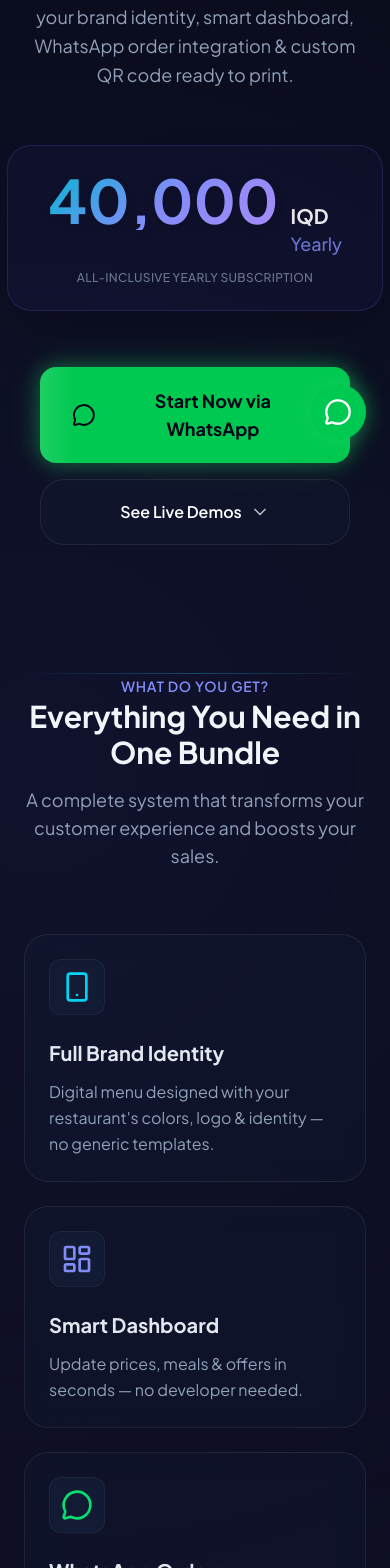
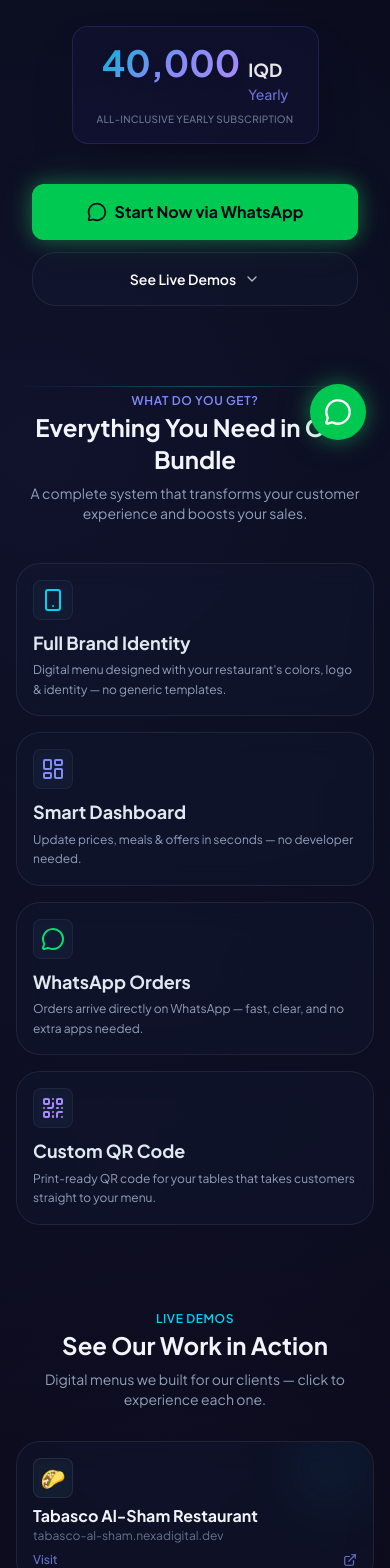
Before and after one commit to Hussain-Dev2/Landin_Page-SM, a React (Vite) app: page / in a window 390 px wide. Shown: the part 380-1948 px from the top of the page. Built offline with nearby package versions, Linux system fonts and the light colour scheme.

Commit message:
feat: initialize landing page layout with localization, interactive features, and WhatsApp integration

```diff
--- a/src/App.jsx
+++ b/src/App.jsx
@@ -77,54 +77,54 @@
         </div>
       </nav>
 
-      <main className="pt-28 pb-20 px-6 max-w-6xl mx-auto space-y-32">
+      <main className="pt-24 pb-16 px-4 md:px-6 max-w-6xl mx-auto space-y-20 md:space-y-32">
 
         {/* ── Hero Section ───────────────────────────── */}
-        <section className={`flex flex-col items-center text-center space-y-8 ${isLoaded ? 'fade-up' : 'opacity-0'}`}>
+        <section className={`flex flex-col items-center text-center space-y-6 md:space-y-8 ${isLoaded ? 'fade-up' : 'opacity-0'}`}>
 
-          <div className="inline-flex items-center gap-2 px-4 py-2 rounded-full glass-card border-indigo-500/20 text-indigo-300 text-xs md:text-sm font-medium mb-2 md:mb-4 delay-100 animate-float">
-            <span className="w-2 h-2 rounded-full bg-cyan-400 animate-pulse"></span>
+          <div className="inline-flex items-center gap-2 px-3 py-1.5 md:px-4 md:py-2 rounded-full glass-card border-indigo-500/20 text-indigo-300 text-xs md:text-sm font-medium mb-1 md:mb-4 delay-100 animate-float">
+            <span className="w-1.5 h-1.5 md:w-2 md:h-2 rounded-full bg-cyan-400 animate-pulse"></span>
             {t.hero_badge}
           </div>
 
-          <h1 className="text-4xl md:text-7xl font-extrabold leading-[1.1] tracking-tight delay-200 px-2">
+          <h1 className="text-3xl sm:text-4xl md:text-7xl font-extrabold leading-[1.15] md:leading-[1.1] tracking-tight delay-200 px-2">
             {t.hero_headline_1} <br/>
-            <span className="text-gradient-vibrant block mt-2">{t.hero_headline_2}</span>
+            <span className="text-gradient-vibrant block mt-1 md:mt-2">{t.hero_headline_2}</span>
           </h1>
 
-          <p className="text-lg md:text-xl text-slate-400 max-w-2xl delay-300 leading-relaxed">
+          <p className="text-base sm:text-lg md:text-xl text-slate-400 max-w-2xl delay-300 leading-relaxed px-2">
             {t.hero_sub}
           </p>
 
           {/* Pricing Highlight */}
-          <div className="delay-400 py-6">
-            <div className="inline-flex flex-col items-center justify-center px-10 py-6 rounded-3xl bg-indigo-900/10 border border-indigo-500/20 relative overflow-hidden group shadow-2xl">
+          <div className="delay-400 py-4 md:py-6">
+            <div className="inline-flex flex-col items-center justify-center px-6 py-4 md:px-10 md:py-6 rounded-2xl md:rounded-3xl bg-indigo-900/10 border border-indigo-500/20 relative overflow-hidden group shadow-2xl">
               <div className="absolute inset-0 bg-gradient-to-r from-cyan-500/5 to-indigo-500/5 opacity-0 group-hover:opacity-100 transition-opacity duration-500"></div>
-              <div className="flex items-baseline gap-3">
-                <span className="text-6xl md:text-7xl font-black text-gradient-vibrant drop-shadow-lg">{t.hero_price}</span>
+              <div className="flex items-baseline gap-2 md:gap-3">
+                <span className="text-4xl sm:text-5xl md:text-7xl font-black text-gradient-vibrant drop-shadow-lg">{t.hero_price}</span>
                 <div className="flex flex-col items-start leading-none">
-                  <span className="text-xl md:text-2xl font-bold text-white/90">{t.hero_currency}</span>
-                  <span className="text-lg font-medium text-indigo-400/80">{t.hero_period}</span>
+                  <span className="text-lg md:text-2xl font-bold text-white/90">{t.hero_currency}</span>
+                  <span className="text-sm md:text-lg font-medium text-indigo-400/80">{t.hero_period}</span>
                 </div>
               </div>
-              <span className="text-slate-400 mt-3 font-medium tracking-wide uppercase text-xs opacity-70">{t.hero_price_label}</span>
+              <span className="text-slate-400 mt-2 md:mt-3 font-medium tracking-wide uppercase text-[10px] md:text-xs opacity-70">{t.hero_price_label}</span>
             </div>
           </div>
 
-          <div className="flex flex-col sm:flex-row gap-4 w-full px-4 sm:px-0 sm:w-auto delay-500">
+          <div className="flex flex-col sm:flex-row gap-3 md:gap-4 w-full px-4 sm:px-0 sm:w-auto delay-500">
             <button
               onClick={handleWhatsAppClick}
-              className="wa-btn btn-press flex items-center justify-center gap-3 px-8 py-5 rounded-2xl bg-green-500 hover:bg-green-400 text-slate-950 font-black text-lg transition-colors glow-green"
+              className="wa-btn btn-press flex items-center justify-center gap-2 md:gap-3 px-6 py-4 md:px-8 md:py-5 rounded-xl md:rounded-2xl bg-green-500 hover:bg-green-400 text-slate-950 font-black text-base md:text-lg transition-colors glow-green"
             >
-              <MessageCircle className="w-6 h-6" />
+              <MessageCircle className="w-5 h-5 md:w-6 md:h-6" />
               {t.hero_cta_main}
             </button>
             <a
               href="#demos"
-              className="btn-press flex items-center justify-center gap-2 px-8 py-5 rounded-2xl glass-card hover:bg-white/5 text-white font-semibold transition-colors border border-white/10"
+              className="btn-press flex items-center justify-center gap-2 px-6 py-4 md:px-8 md:py-5 rounded-xl md:rounded-2xl glass-card hover:bg-white/5 text-white font-semibold text-sm md:text-base transition-colors border border-white/10"
             >
               {t.hero_cta_demos}
-              <ChevronDown className="w-5 h-5 opacity-70" />
+              <ChevronDown className="w-4 h-4 md:w-5 md:h-5 opacity-70" />
             </a>
           </div>
 
@@ -133,34 +133,34 @@
         <div className="section-divider"></div>
 
         {/* ── Features Section ───────────────────────── */}
-        <section className="space-y-16">
-          <div className="text-center space-y-4 max-w-3xl mx-auto">
-            <span className="text-indigo-400 font-semibold tracking-wider uppercase text-sm">{t.features_eyebrow}</span>
-            <h2 className="text-3xl md:text-5xl font-bold">{t.features_title}</h2>
-            <p className="text-slate-400 text-lg">{t.features_sub}</p>
+        <section className="space-y-10 md:space-y-16">
+          <div className="text-center space-y-2 md:space-y-4 max-w-3xl mx-auto px-2">
+            <span className="text-indigo-400 font-semibold tracking-wider uppercase text-xs md:text-sm">{t.features_eyebrow}</span>
+            <h2 className="text-2xl md:text-5xl font-bold">{t.features_title}</h2>
+            <p className="text-slate-400 text-sm md:text-lg">{t.features_sub}</p>
           </div>
 
-          <div className="grid md:grid-cols-2 lg:grid-cols-4 gap-6">
+          <div className="grid grid-cols-1 sm:grid-cols-2 lg:grid-cols-4 gap-4 md:gap-6">
             <FeatureCard
-              icon={<Smartphone className="w-8 h-8 text-cyan-400" />}
+              icon={<Smartphone className="w-6 h-6 md:w-8 md:h-8 text-cyan-400" />}
               title={t.feat_1_title}
               desc={t.feat_1_desc}
               delay="delay-100"
             />
             <FeatureCard
-              icon={<LayoutDashboard className="w-8 h-8 text-indigo-400" />}
+              icon={<LayoutDashboard className="w-6 h-6 md:w-8 md:h-8 text-indigo-400" />}
               title={t.feat_2_title}
               desc={t.feat_2_desc}
               delay="delay-200"
             />
             <FeatureCard
-              icon={<MessageCircle className="w-8 h-8 text-green-400" />}
+              icon={<MessageCircle className="w-6 h-6 md:w-8 md:h-8 text-green-400" />}
               title={t.feat_3_title}
               desc={t.feat_3_desc}
               delay="delay-300"
             />
             <FeatureCard
-              icon={<QrCode className="w-8 h-8 text-violet-400" />}
+              icon={<QrCode className="w-6 h-6 md:w-8 md:h-8 text-violet-400" />}
               title={t.feat_4_title}
               desc={t.feat_4_desc}
               delay="delay-400"
@@ -169,41 +169,41 @@
         </section>
 
         {/* ── Live Demos Section ─────────────────────── */}
-        <section id="demos" className="space-y-12 relative">
+        <section id="demos" className="space-y-8 md:space-y-12 relative">
           {/* Decorative background elements */}
-          <div className="absolute top-1/2 left-1/2 -translate-x-1/2 -translate-y-1/2 w-[600px] h-[600px] bg-cyan-500/5 rounded-full blur-[100px] pointer-events-none"></div>
+          <div className="absolute top-1/2 left-1/2 -translate-x-1/2 -translate-y-1/2 w-[300px] md:w-[600px] h-[300px] md:h-[600px] bg-cyan-500/5 rounded-full blur-[60px] md:blur-[100px] pointer-events-none"></div>
 
-          <div className="text-center space-y-4 relative z-10">
-            <span className="text-cyan-400 font-semibold tracking-wider uppercase text-sm">{t.demos_eyebrow}</span>
-            <h2 className="text-3xl md:text-5xl font-bold">{t.demos_title}</h2>
-            <p className="text-slate-400 text-lg max-w-2xl mx-auto">{t.demos_sub}</p>
+          <div className="text-center space-y-2 md:space-y-4 relative z-10 px-2">
+            <span className="text-cyan-400 font-semibold tracking-wider uppercase text-xs md:text-sm">{t.demos_eyebrow}</span>
+            <h2 className="text-2xl md:text-5xl font-bold">{t.demos_title}</h2>
+            <p className="text-slate-400 text-sm md:text-lg max-w-2xl mx-auto">{t.demos_sub}</p>
           </div>
 
-          <div className="grid sm:grid-cols-2 lg:grid-cols-3 gap-6 relative z-10">
+          <div className="grid grid-cols-1 sm:grid-cols-2 lg:grid-cols-3 gap-4 md:gap-6 relative z-10">
             {t.demos.map((demo, idx) => (
               <a
                 key={idx}
                 href={demo.url}
                 target="_blank"
                 rel="noopener noreferrer"
-                className="glass-card glass-card-hover group p-6 flex flex-col justify-between h-48 relative overflow-hidden"
+                className="glass-card glass-card-hover group p-4 md:p-6 flex flex-col justify-between h-36 md:h-48 relative overflow-hidden"
               >
                 {/* Abstract graphic representing a menu */}
-                <div className="absolute -right-6 -top-6 w-32 h-32 bg-gradient-to-br from-cyan-500/10 to-transparent rounded-full blur-xl group-hover:scale-150 transition-transform duration-700"></div>
+                <div className="absolute -right-4 -top-4 w-24 h-24 md:w-32 md:h-32 md:-right-6 md:-top-6 bg-gradient-to-br from-cyan-500/10 to-transparent rounded-full blur-xl group-hover:scale-150 transition-transform duration-700"></div>
 
-                <div className="space-y-4">
-                  <div className="w-12 h-12 rounded-xl bg-slate-800/50 border border-slate-700/50 flex items-center justify-center text-2xl shadow-inner">
+                <div className="space-y-2 md:space-y-4">
+                  <div className="w-10 h-10 md:w-12 md:h-12 rounded-lg md:rounded-xl bg-slate-800/50 border border-slate-700/50 flex items-center justify-center text-xl md:text-2xl shadow-inner">
                     {demo.emoji}
                   </div>
                   <div>
-                    <h3 className="font-bold text-lg text-slate-100 group-hover:text-cyan-300 transition-colors">{demo.label}</h3>
-                    <p className="text-sm text-slate-500 font-mono mt-1 truncate">{new URL(demo.url).hostname}</p>
+                    <h3 className="font-bold text-base md:text-lg text-slate-100 group-hover:text-cyan-300 transition-colors leading-tight">{demo.label}</h3>
+                    <p className="text-xs md:text-sm text-slate-500 font-mono mt-0.5 md:mt-1 truncate">{new URL(demo.url).hostname}</p>
                   </div>
                 </div>
 
-                <div className="flex items-center justify-between text-sm font-medium text-indigo-400 opacity-80 group-hover:opacity-100 transition-opacity">
+                <div className="flex items-center justify-between text-xs md:text-sm font-medium text-indigo-400 opacity-80 group-hover:opacity-100 transition-opacity">
                   <span>{t.demos_visit}</span>
-                  <ExternalLink className="w-4 h-4 transform group-hover:translate-x-1 group-hover:-translate-y-1 transition-transform rtl:group-hover:-translate-x-1 ltr-icon" />
+                  <ExternalLink className="w-3.5 h-3.5 md:w-4 md:h-4 transform group-hover:translate-x-1 group-hover:-translate-y-1 transition-transform rtl:group-hover:-translate-x-1 ltr-icon" />
                 </div>
               </a>
             ))}
@@ -211,55 +211,55 @@
             {/* CTA Card inline with demos */}
             <div
               onClick={handleWhatsAppClick}
-              className="glass-card glass-card-hover group p-6 flex flex-col items-center justify-center text-center h-48 cursor-pointer bg-gradient-to-br from-indigo-900/20 to-violet-900/20 border-dashed border-2 border-indigo-500/20"
+              className="glass-card glass-card-hover group p-4 md:p-6 flex flex-col items-center justify-center text-center h-36 md:h-48 cursor-pointer bg-gradient-to-br from-indigo-900/20 to-violet-900/20 border-dashed border-2 border-indigo-500/20 rounded-2xl md:rounded-3xl"
             >
-              <div className="w-12 h-12 rounded-full bg-indigo-500/20 flex items-center justify-center mb-3 group-hover:scale-110 transition-transform">
-                <ArrowIcon className="w-6 h-6 text-indigo-400 ltr-icon" />
+              <div className="w-10 h-10 md:w-12 md:h-12 rounded-full bg-indigo-500/20 flex items-center justify-center mb-2 md:mb-3 group-hover:scale-110 transition-transform">
+                <ArrowIcon className="w-5 h-5 md:w-6 md:h-6 text-indigo-400 ltr-icon" />
               </div>
-              <h3 className="font-bold text-slate-200">صمم قائمتك الآن</h3>
+              <h3 className="font-bold text-sm md:text-base text-slate-200">صمم قائمتك الآن</h3>
             </div>
           </div>
         </section>
 
         {/* ── Pricing Section ────────────────────────── */}
-        <section className="py-12 relative px-2">
-          <div className="max-w-4xl mx-auto glass-card border-indigo-500/20 p-6 md:p-12 rounded-3xl relative overflow-hidden shadow-2xl">
+        <section className="py-8 md:py-12 relative px-0 sm:px-2">
+          <div className="max-w-4xl mx-auto glass-card border-indigo-500/20 p-5 md:p-12 rounded-2xl md:rounded-3xl relative overflow-hidden shadow-2xl">
             {/* Circuit background */}
             <div className="absolute inset-0 bg-circuit opacity-30 pointer-events-none"></div>
 
-            <div className="grid md:grid-cols-2 gap-8 md:gap-12 relative z-10">
-              <div className="space-y-6">
+            <div className="grid md:grid-cols-2 gap-6 md:gap-12 relative z-10">
+              <div className="space-y-4 md:space-y-6">
                 <div>
                   <span className="text-indigo-400 font-semibold tracking-wider uppercase text-xs md:text-sm">{t.price_eyebrow}</span>
-                  <h2 className="text-2xl md:text-3xl font-bold mt-2">{t.price_title}</h2>
-                  <p className="text-slate-400 mt-2 text-sm md:text-base">{t.price_subtitle}</p>
+                  <h2 className="text-xl md:text-3xl font-bold mt-1 md:mt-2">{t.price_title}</h2>
+                  <p className="text-slate-400 mt-1 md:mt-2 text-xs md:text-base">{t.price_subtitle}</p>
                 </div>
 
-                <div className="flex items-baseline gap-2">
-                  <span className="text-5xl md:text-6xl font-black text-white">{t.price_amount}</span>
-                  <span className="text-lg md:text-xl text-slate-400">{t.price_currency} {t.price_period}</span>
+                <div className="flex items-baseline gap-1.5 md:gap-2">
+                  <span className="text-4xl md:text-6xl font-black text-white">{t.price_amount}</span>
+                  <span className="text-base md:text-xl text-slate-400">{t.price_currency} {t.price_period}</span>
                 </div>
 
-                <p className="text-slate-300 leading-relaxed text-sm md:text-base">
+                <p className="text-slate-300 leading-relaxed text-xs md:text-base">
                   {t.price_desc}
                 </p>
 
                 <button
                   onClick={handleWhatsAppClick}
-                  className="w-full btn-press flex items-center justify-center gap-2 px-6 py-5 rounded-2xl bg-indigo-600 hover:bg-indigo-500 text-white font-black text-lg transition-colors glow-indigo shadow-lg"
+                  className="w-full btn-press flex items-center justify-center gap-2 px-5 py-4 md:px-6 md:py-5 rounded-xl md:rounded-2xl bg-indigo-600 hover:bg-indigo-500 text-white font-black text-base md:text-lg transition-colors glow-indigo shadow-lg"
                 >
                   {t.price_cta}
-                  <ArrowIcon className="w-5 h-5 ltr-icon" />
+                  <ArrowIcon className="w-4 h-4 md:w-5 md:h-5 ltr-icon" />
                 </button>
               </div>
 
-              <div className="bg-indigo-900/20 rounded-2xl p-6 md:p-8 border border-indigo-500/10">
-                <h3 className="font-semibold text-lg mb-6">{t.price_includes}</h3>
-                <ul className="space-y-4">
+              <div className="bg-indigo-900/20 rounded-xl md:rounded-2xl p-5 md:p-8 border border-indigo-500/10">
+                <h3 className="font-semibold text-base md:text-lg mb-4 md:mb-6">{t.price_includes}</h3>
+                <ul className="space-y-3 md:space-y-4">
                   {t.price_items.map((item, idx) => (
-                    <li key={idx} className="flex items-start gap-3">
-                      <CheckCircle2 className="w-5 h-5 text-cyan-400 shrink-0 mt-0.5" />
-                      <span className="text-slate-300 text-sm md:text-base leading-snug">{item}</span>
+                    <li key={idx} className="flex items-start gap-2 md:gap-3">
+                      <CheckCircle2 className="w-4 h-4 md:w-5 md:h-5 text-cyan-400 shrink-0 mt-0.5" />
+                      <span className="text-slate-300 text-xs md:text-base leading-snug">{item}</span>
                     </li>
                   ))}
                 </ul>
@@ -269,15 +269,15 @@
         </section>
 
         {/* ── Final CTA ──────────────────────────────── */}
-        <section className="text-center space-y-8 pb-12">
-          <h2 className="text-4xl md:text-6xl font-black text-white">{t.final_cta_title}</h2>
-          <p className="text-xl text-slate-400 max-w-2xl mx-auto">{t.final_cta_sub}</p>
-          <div className="flex justify-center">
+        <section className="text-center space-y-4 md:space-y-8 pb-12 px-2">
+          <h2 className="text-3xl md:text-6xl font-black text-white">{t.final_cta_title}</h2>
+          <p className="text-sm md:text-xl text-slate-400 max-w-2xl mx-auto">{t.final_cta_sub}</p>
+          <div className="flex justify-center pt-2 md:pt-0">
              <button
                 onClick={handleWhatsAppClick}
-                className="wa-btn btn-press flex items-center justify-center gap-3 px-10 py-5 rounded-2xl bg-green-500 hover:bg-green-400 text-slate-950 font-black text-xl transition-colors glow-green shadow-xl"
+                className="wa-btn btn-press flex items-center justify-center gap-2 md:gap-3 px-6 py-4 md:px-10 md:py-5 rounded-xl md:rounded-2xl bg-green-500 hover:bg-green-400 text-slate-950 font-black text-base md:text-xl transition-colors glow-green shadow-xl"
               >
-                <MessageCircle className="w-7 h-7" />
+                <MessageCircle className="w-5 h-5 md:w-7 md:h-7" />
                 {t.final_cta_btn}
               </button>
           </div>
@@ -337,12 +337,12 @@
 
 function FeatureCard({ icon, title, desc, delay }) {
   return (
-    <div className={`glass-card p-6 rounded-2xl hover:bg-white/[0.02] transition-colors border border-white/5 hover:border-indigo-500/30 ${delay}`}>
-      <div className="w-14 h-14 rounded-xl bg-[#121b33] border border-white/5 flex items-center justify-center mb-6 shadow-inner">
+    <div className={`glass-card p-4 md:p-6 rounded-xl md:rounded-2xl hover:bg-white/[0.02] transition-colors border border-white/5 hover:border-indigo-500/30 ${delay}`}>
+      <div className="w-10 h-10 md:w-14 md:h-14 rounded-lg md:rounded-xl bg-[#121b33] border border-white/5 flex items-center justify-center mb-3 md:mb-6 shadow-inner">
         {icon}
       </div>
-      <h3 className="text-xl font-bold text-slate-200 mb-3">{title}</h3>
-      <p className="text-slate-400 leading-relaxed">{desc}</p>
+      <h3 className="text-lg md:text-xl font-bold text-slate-200 mb-1.5 md:mb-3 leading-tight">{title}</h3>
+      <p className="text-slate-400 leading-relaxed text-xs md:text-base">{desc}</p>
     </div>
   );
 }
```
